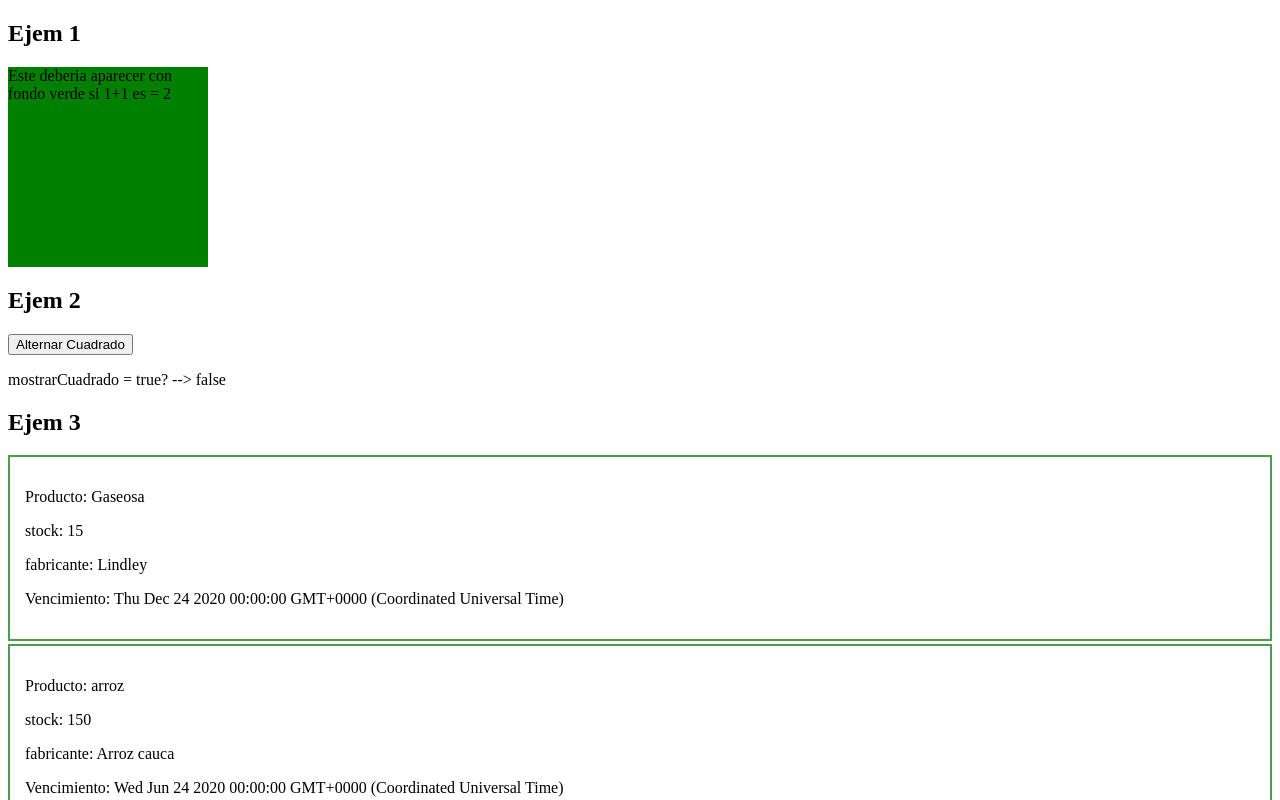
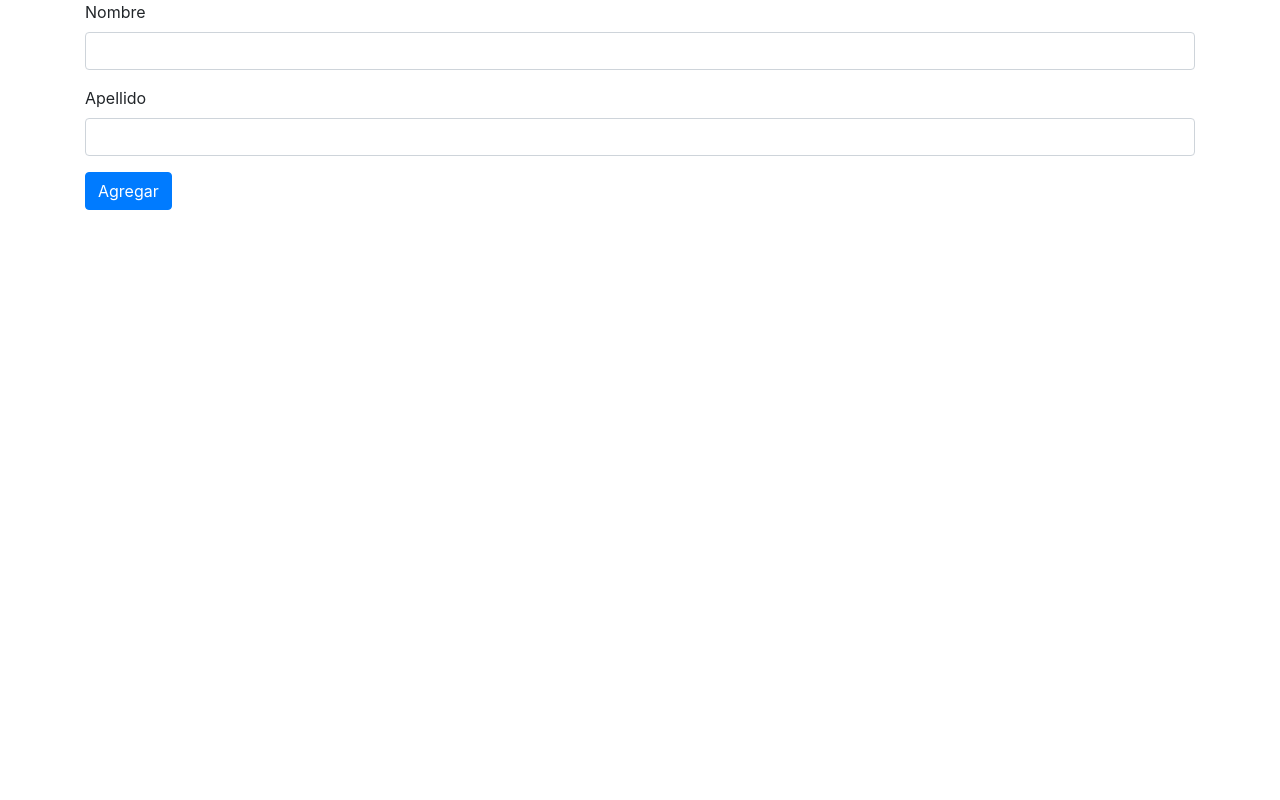
Before and after one commit to JhonnyJGomez/cursoAngular_TypeScript_Parte2, an Angular app in the folder holaMundo/: page / in a window 1280 px wide. Shown: the top 800 px of the page. Built offline with nearby package versions, Linux system fonts and the light colour scheme.

Commit message:
Agrega Bootstrap y ejemplo de Form(bootstrap) llena una lista(TS) y luego es mostrada en Card(bootstrap)l

```diff
--- a/holaMundo/src/app/app.component.html
+++ b/holaMundo/src/app/app.component.html
@@ -1,3 +1,5 @@
 <!-- <app-titulos></app-titulos> -->
 
-<app-directiva></app-directiva>
+<!-- <app-directiva></app-directiva> -->
+
+<app-ejemplo></app-ejemplo>
--- a/holaMundo/src/app/app.module.ts
+++ b/holaMundo/src/app/app.module.ts
@@ -5,12 +5,14 @@ import { AppComponent } from './app.component';
 import { TitulosComponent } from './titulos/titulos.component';
 import { FormsModule} from '@angular/forms';
 import { DirectivaComponent } from './directiva/directiva.component';
+import { EjemploComponent } from './ejemplo/ejemplo.component';
 
 @NgModule({
   declarations: [ //Compoenentes
     AppComponent,
     TitulosComponent,
-    DirectivaComponent
+    DirectivaComponent,
+    EjemploComponent
   ],
   imports: [ //Plugins
     BrowserModule,
--- /dev/null
+++ b/holaMundo/src/app/ejemplo/ejemplo.component.html
@@ -0,0 +1,21 @@
+<div class="container">
+    <form action="">
+        <div class="form-group">
+            <label for="nombre">Nombre</label>
+            <input type="text" name="nombre" class="form-control" [(ngModel)]=alumno.nombre>
+        </div>
+        <div class="form-group">
+            <label for="apellido">Apellido</label>
+            <input type="text" name="apellido" class="form-control" [(ngModel)]=alumno.apellido>
+        </div>
+        <button type="submit" class="btn btn-primary" (click)="agregar()">Agregar</button>
+
+    </form>
+
+    <div class="card" *ngFor = "let alumnoDesdeLista of listaAlumnos">
+        <div class="card-body">
+          {{alumnoDesdeLista.nombre}} {{alumnoDesdeLista.apellido}}
+        </div>
+    </div>
+
+</div>
--- /dev/null
+++ b/holaMundo/src/app/ejemplo/ejemplo.component.ts
@@ -0,0 +1,40 @@
+import { Component, OnInit } from '@angular/core';
+
+
+class Alumno{
+  nombre: string
+  apellido: string
+
+  constructor(){
+    this.nombre = this.nombre
+    this.apellido = this.apellido
+  }
+}
+
+@Component({
+  selector: 'app-ejemplo',
+  templateUrl: './ejemplo.component.html',
+  styleUrls: ['./ejemplo.component.css']
+})
+
+export class EjemploComponent implements OnInit {
+  alumno = new Alumno()
+  listaAlumnos:Array<Alumno> = new Array<Alumno>()
+
+  constructor() { }
+
+  ngOnInit(): void {
+  }
+
+  agregar(){
+    this.listaAlumnos.push({
+      nombre: this.alumno.nombre,
+      apellido: this.alumno.apellido
+    })
+    console.log(this.listaAlumnos)
+    this.alumno.nombre = ''
+    this.alumno.apellido = ''
+  }
+
+
+}
--- a/holaMundo/src/index.html
+++ b/holaMundo/src/index.html
@@ -6,8 +6,12 @@
   <base href="/">
   <meta name="viewport" content="width=device-width, initial-scale=1">
   <link rel="icon" type="image/x-icon" href="favicon.ico">
+  <link rel="stylesheet" href="https://stackpath.bootstrapcdn.com/bootstrap/4.4.1/css/bootstrap.min.css" integrity="sha384-Vkoo8x4CGsO3+Hhxv8T/Q5PaXtkKtu6ug5TOeNV6gBiFeWPGFN9MuhOf23Q9Ifjh" crossorigin="anonymous">
 </head>
 <body>
   <app-root></app-root>
 </body>
+<script src="https://code.jquery.com/jquery-3.4.1.slim.min.js" integrity="sha384-J6qa4849blE2+poT4WnyKhv5vZF5SrPo0iEjwBvKU7imGFAV0wwj1yYfoRSJoZ+n" crossorigin="anonymous"></script>
+<script src="https://cdn.jsdelivr.net/npm/popper.js@1.16.0/dist/umd/popper.min.js" integrity="sha384-Q6E9RHvbIyZFJoft+2mJbHaEWldlvI9IOYy5n3zV9zzTtmI3UksdQRVvoxMfooAo" crossorigin="anonymous"></script>
+<script src="https://stackpath.bootstrapcdn.com/bootstrap/4.4.1/js/bootstrap.min.js" integrity="sha384-wfSDF2E50Y2D1uUdj0O3uMBJnjuUD4Ih7YwaYd1iqfktj0Uod8GCExl3Og8ifwB6" crossorigin="anonymous"></script>
 </html>
```
Also changed, not shown: holaMundo/src/app/ejemplo/ejemplo.component.css (added), 1 other file (tests, documents, lock files or other folders).
